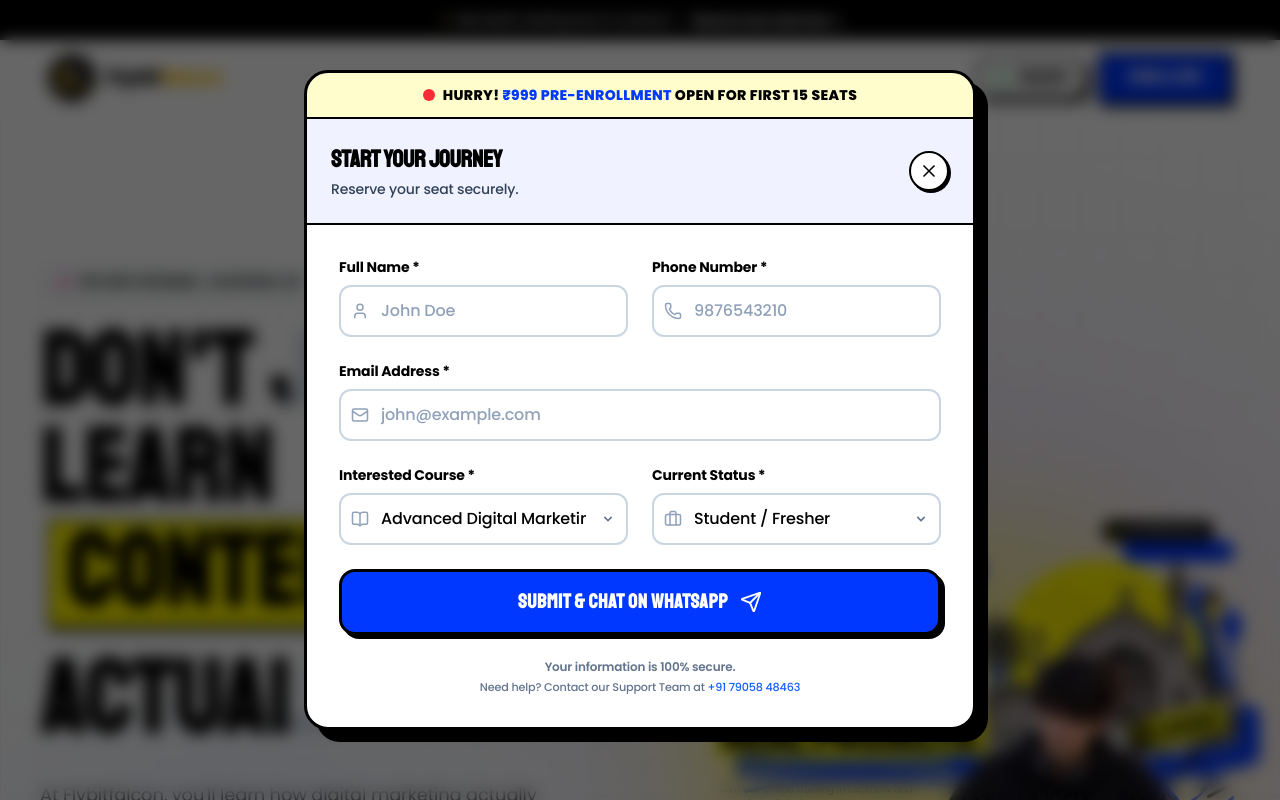
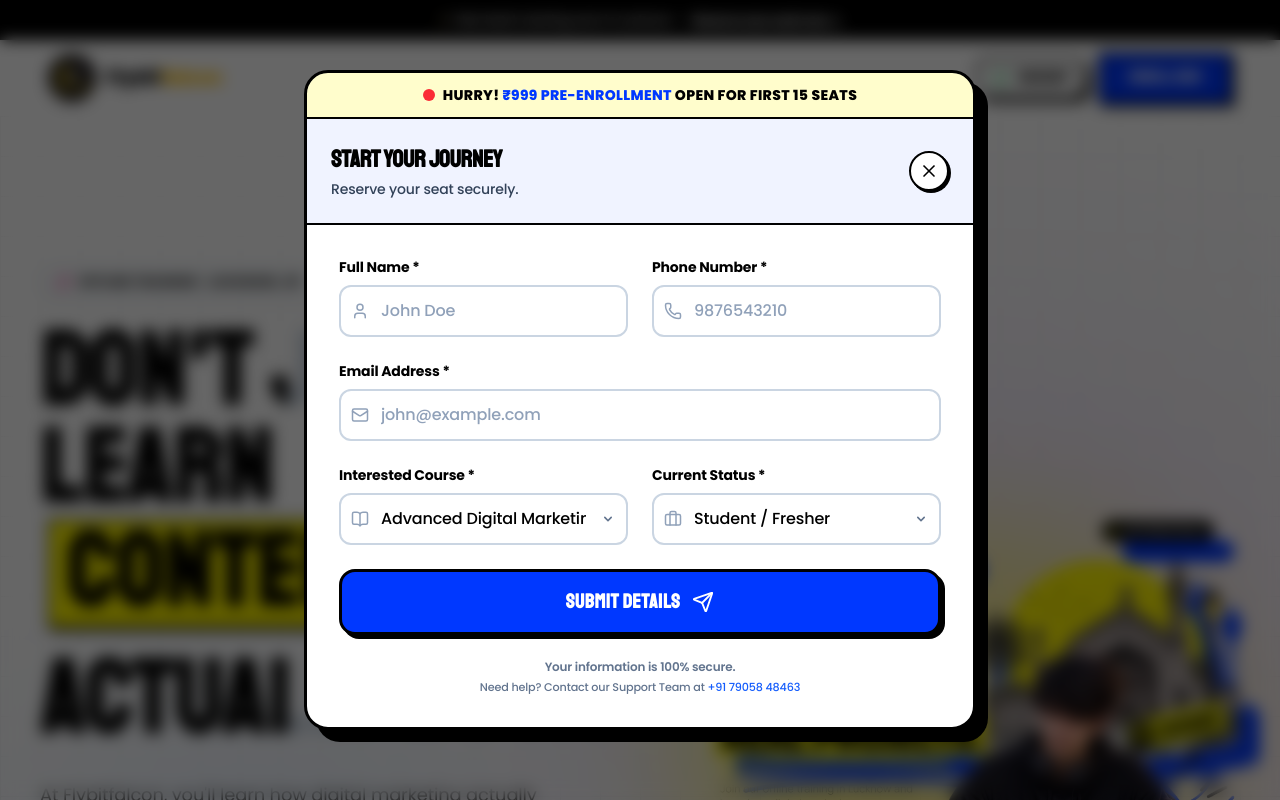
Before and after one commit to MdHuzaifa018/Digital-Marketing-landing-page, a React (Vite) app: page / in a window 1280 px wide. Both pictures are taken after a click on the button "Reserve your seat now →". Shown: the top 800 px of the page. Built offline with nearby package versions, Linux system fonts and the light colour scheme.

Commit message:
Implement two-step enrollment form with Razorpay and WhatsApp options

```diff
--- a/src/components/ui/EnrollModal.jsx
+++ b/src/components/ui/EnrollModal.jsx
@@ -1,13 +1,15 @@
 import { useState, useEffect } from 'react';
 import { motion, AnimatePresence } from 'framer-motion';
 import { useForm } from 'react-hook-form';
-import { Send, X, User, Phone, Mail, BookOpen, Briefcase, CreditCard } from 'lucide-react';
+import { Send, X, User, Phone, Mail, BookOpen, Briefcase, CreditCard, CheckCircle2 } from 'lucide-react';
 import { useModal } from '../../context/ModalContext';
 import { CONTACT, RAZORPAY_PRE_ENROLL_LINK } from '../../config/contact';
 
 const EnrollModal = () => {
   const { isEnrollModalOpen, closeModal, prefilledCourse } = useModal();
   const [isSubmitting, setIsSubmitting] = useState(false);
+  const [step, setStep] = useState(1);
+  const [whatsappLink, setWhatsappLink] = useState('');
 
   const {
     register,
@@ -17,12 +19,17 @@ const EnrollModal = () => {
     formState: { errors },
   } = useForm();
 
-  // Set prefilled course when modal opens
+  // Set prefilled course when modal opens, and reset step if closed
   useEffect(() => {
-    if (isEnrollModalOpen && prefilledCourse) {
-      setValue('course', prefilledCourse);
+    if (isEnrollModalOpen) {
+      if (prefilledCourse) setValue('course', prefilledCourse);
+    } else {
+      setTimeout(() => {
+        setStep(1);
+        reset();
+      }, 300);
     }
-  }, [isEnrollModalOpen, prefilledCourse, setValue]);
+  }, [isEnrollModalOpen, prefilledCourse, setValue, reset]);
 
   const onSubmit = async (data) => {
     setIsSubmitting(true);
@@ -41,12 +48,9 @@ Experience: ${data.experience}`;
     // Simulate slight delay for UX
     await new Promise((resolve) => setTimeout(resolve, 800));
 
-    // Open WhatsApp
-    window.open(whatsappUrl, '_blank');
-
+    setWhatsappLink(whatsappUrl);
+    setStep(2);
     setIsSubmitting(false);
-    closeModal();
-    reset();
   };
 
   // Close on escape key
@@ -106,7 +110,8 @@ Experience: ${data.experience}`;
 
             {/* Scrollable Form Area */}
             <div className="p-6 sm:p-8 overflow-y-auto">
-              <form onSubmit={handleSubmit(onSubmit)} className="space-y-6">
+              {step === 1 ? (
+                <form onSubmit={handleSubmit(onSubmit)} className="space-y-6">
                 <div className="grid grid-cols-1 sm:grid-cols-2 gap-6">
                   {/* Full Name */}
                   <div className="space-y-2">
@@ -259,11 +264,11 @@ Experience: ${data.experience}`;
                         <circle className="opacity-25" cx="12" cy="12" r="10" stroke="currentColor" strokeWidth="4"></circle>
                         <path className="opacity-75" fill="currentColor" d="M4 12a8 8 0 018-8V0C5.373 0 0 5.373 0 12h4zm2 5.291A7.962 7.962 0 014 12H0c0 3.042 1.135 5.824 3 7.938l3-2.647z"></path>
                       </svg>
-                      Connecting to WhatsApp...
+                      Submitting Details...
                     </span>
                   ) : (
                     <>
-                      <span>Submit & Chat on WhatsApp</span>
+                      <span>Submit Details</span>
                       <Send size={22} className="group-hover:translate-x-1 group-hover:-translate-y-1 transition-transform" />
                     </>
                   )}
@@ -277,6 +282,40 @@ Experience: ${data.experience}`;
                   </p>
                 </div>
               </form>
+            ) : (
+              <div className="flex flex-col items-center justify-center text-center space-y-6 py-6 sm:py-8">
+                <div className="w-20 h-20 bg-green-100 text-green-600 rounded-full flex items-center justify-center mb-2 shadow-inner">
+                  <CheckCircle2 size={40} />
+                </div>
+                <div>
+                  <h4 className="text-2xl sm:text-3xl font-900 font-heading text-black mb-2">Details Submitted!</h4>
+                  <p className="text-slate-600 font-500 max-w-sm mx-auto">
+                    Your seat is temporarily reserved. Complete your pre-enrollment fee of ₹999 to secure it permanently.
+                  </p>
+                </div>
+
+                <div className="w-full space-y-4 mt-8">
+                  <a
+                    href={RAZORPAY_PRE_ENROLL_LINK}
+                    target="_blank"
+                    rel="noreferrer"
+                    onClick={closeModal}
+                    className="w-full flex items-center justify-center gap-3 bg-[var(--color-primary)] text-white font-900 font-heading tracking-wide text-lg py-4 px-6 rounded-2xl border-3 border-black shadow-[4px_4px_0px_#000] hover:shadow-[6px_6px_0px_#000] hover:-translate-y-1 transition-all duration-200"
+                  >
+                    <CreditCard size={24} /> Proceed to Payment (₹999)
+                  </a>
+
+                  <a
+                    href={whatsappLink}
+                    target="_blank"
+                    rel="noreferrer"
+                    className="w-full flex items-center justify-center gap-2 bg-white text-black font-700 py-3 px-6 rounded-xl border-2 border-slate-300 hover:border-black hover:bg-slate-50 transition-all duration-200"
+                  >
+                    <Send size={18} className="text-[#25D366]" /> Send Details on WhatsApp
+                  </a>
+                </div>
+              </div>
+            )}
             </div>
           </motion.div>
         </div>
```
